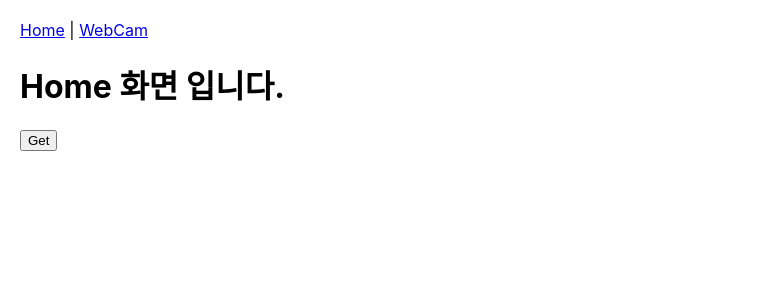
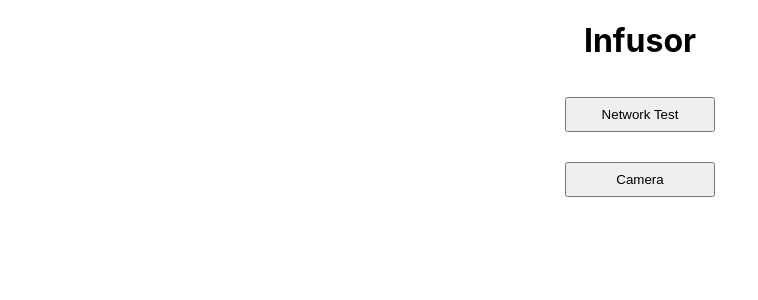
Before and after one commit to bbung9704/Infusor, a React (Create React App) app in the folder frontend/: page / in a window 1280 px wide. Shown: the top 300 px of the page, without its empty margins (0-758 px from the left). Built offline with nearby package versions, Linux system fonts and the light colour scheme.

Commit message:
css 추가

```diff
--- a/frontend/src/App.js
+++ b/frontend/src/App.js
@@ -1,5 +1,5 @@
 import React from "react";
-import {Routes, Route, Link} from 'react-router-dom'
+import {Routes, Route} from 'react-router-dom'
 
 import Home from "./pages/Home"
 import WebCam from "./pages/WebCam"
@@ -8,9 +8,9 @@ import ImageResult from "./pages/ImageResult"
 function App() {
   return (
     <div className="App">
-      <nav>
+      {/* <nav>
         <Link to="/">Home</Link> | <Link to="/webcam">WebCam</Link>
-      </nav>
+      </nav> */}
       <Routes>
         <Route path="/" element={<Home />} />
         <Route path="/webcam" element={<WebCam />} />
--- /dev/null
+++ b/frontend/src/css/Home.css
@@ -0,0 +1,18 @@
+.main {
+    display: flex;
+    justify-content: center;
+    align-items: center;
+    flex-direction: column;
+}
+
+.start-btn {
+    display: flex;
+    flex-direction: column;
+    max-width: 500px;
+}
+
+.start-btn button {
+    height: 35px;
+    width: 150px;
+    margin: 15px;
+}
--- a/frontend/src/css/WebCam.css
+++ b/frontend/src/css/WebCam.css
@@ -1,18 +1,44 @@
-.webcam {
+.container {
+    display: flex;
+    justify-content: center;
+    align-items: center;
+    flex-direction: column;
     position: relative;
-    width: 100%;
 }
-@media only screen and (max-device-width : 640px) {
-    .webcam {
-        position:fixed;
-        height:100%;
-        width:100%;
-   }
+
+.img-screen {
+    z-index: 1;
 }
-@media only screen and (max-device-width: 768px) {
-    .webcam {
-        position:fixed;
-        height:100%;
-        width:100%;
-   }
+
+.capture {
+    z-index: 10;
+    position: absolute;
+    bottom: 5%;
+    left: 3%;
+
+    margin: 15px;
+    height: 35px;
+    width: 100px;
 }
+
+.post {
+    z-index: 10;
+    position: absolute;
+    bottom: 5%;
+    right: 3%;
+
+    margin: 15px;
+    height: 35px;
+    width: 100px;
+}
+
+.back {
+    z-index: 10;
+    position: absolute;
+    top: 5%;
+    left: 3%;
+
+    margin: 15px;
+    height: 35px;
+    width: 100px;
+}
--- a/frontend/src/index.css
+++ b/frontend/src/index.css
@@ -11,7 +11,3 @@ code {
   font-family: source-code-pro, Menlo, Monaco, Consolas, 'Courier New',
     monospace;
 }
-
-.App {
-  padding: 20px;
-}
--- a/frontend/src/pages/Home.js
+++ b/frontend/src/pages/Home.js
@@ -1,21 +1,27 @@
 import React from "react";
+// import { Link } from "react-router-dom";
 import axios from "axios";
+import serviceUrl from "../utils/Utils";
+import '../css/Home.css';
 
 const Home = () => {
     const [res, setResponse] = React.useState(null);
 
     const getMethod = () => {
-        axios.get("https://infusor.store/api")
+        axios.get(serviceUrl)
         .then((response) => { setResponse(response.data) })
         .catch((e) => { setResponse( e.message ) })
         .finally(() => {})
     };
 
     return (
-        <div>
-            <h1>Home 화면 입니다.</h1>
-            <button onClick={ getMethod }>Get</button>
-            <h2>{ res }</h2>
+        <div className="main">
+            <h1>Infusor</h1>
+            <div className="start-btn">
+                <button onClick={ getMethod }>Network Test</button>
+                <button onClick={()=>{window.location.href="/webcam"}}>Camera</button>
+            </div>
+            <div>{res}</div>
         </div>
     );
 }
--- a/frontend/src/pages/WebCam.js
+++ b/frontend/src/pages/WebCam.js
@@ -1,13 +1,19 @@
 import React from "react";
-import { Link } from "react-router-dom";
-import Webcam from "react-webcam";
 import axios from "axios";
 
+import Webcam from "react-webcam";
+import serviceUrl from "../utils/Utils";
 import '../css/WebCam.css'
+
+
 
 const WebCam = () => {
     const webcamRef = React.useRef(null);
     const [imgSrc, setImgSrc] = React.useState(null);
+
+    const videoConstraints = {
+        aspectRatio: 1
+    };
 
     // 캡쳐
     const capture = React.useCallback(() => {
@@ -26,35 +32,56 @@ const WebCam = () => {
         const formData = new FormData()
         formData.append("file", imgSrc)
 
-        axios.post("https://infusor.store/api/upload", {
+        axios.post(serviceUrl + "/upload", {
             "file": imgSrc
         })
-        .then((response) => { console.log(response.data.message)})
+            .then((response) => { console.log(response.data.message) })
             .catch((e) => console.log(e))
     };
 
+    const [windowSize, setWindowSize] = React.useState({
+        width: undefined,
+        height: undefined,
+    });
+
+    React.useEffect(() => {
+        const handleResize = () => {
+            setWindowSize({
+                width: window.innerWidth,
+                height: window.innerHeight,
+            })
+        };
+        window.addEventListener("resize", handleResize);
+
+        handleResize();
+    }, []);
 
 
     return (
+        <div className="container">
+            {imgSrc ? (
                 <div>
-            { imgSrc ? (
-                <div>
+                    <div className="img-screen">
                         <img src={imgSrc} alt="webcam" />
-                    <button onClick={retake}>Retake Photo</button>
-                    <Link to="/result" state={{img: imgSrc}}>
-                    <button onClick={ postImage }>Send Photo</button>
-                    </Link>
+                    </div>
+                    <button className="capture" onClick={retake}>Retake</button>
+                    <button className="post" onClick={postImage}>Send</button>
                 </div>
             ) : (
-                    <div className="webcam">
+                <div>
+                    <div className="img-screen">
                         <Webcam
+                            videoConstraints={videoConstraints}
+                            width={windowSize.height >= windowSize.width ? windowSize.width : windowSize.height}
                             audio={false}
                             ref={webcamRef}
                             screenshotFormat="image/jpeg"
                         />
-                    <button onClick={capture}>Capture Photo</button>
+                    </div>
+                    <button className="capture" onClick={capture}>Capture</button>
                 </div>
             )}
+            <button className="back" onClick={() => { window.location.href = "/" }}>Back</button>
         </div>
     );
 };
--- /dev/null
+++ b/frontend/src/utils/Utils.js
@@ -0,0 +1,4 @@
+const dev = true;
+const serviceUrl = dev ? "http://localhost:8000/api" : "https://infusor.store/api";
+
+export default serviceUrl;
```
Also changed, not shown: 1 other file (tests, documents, lock files or other folders). Lines whose indentation alone changed are shown as unchanged.
